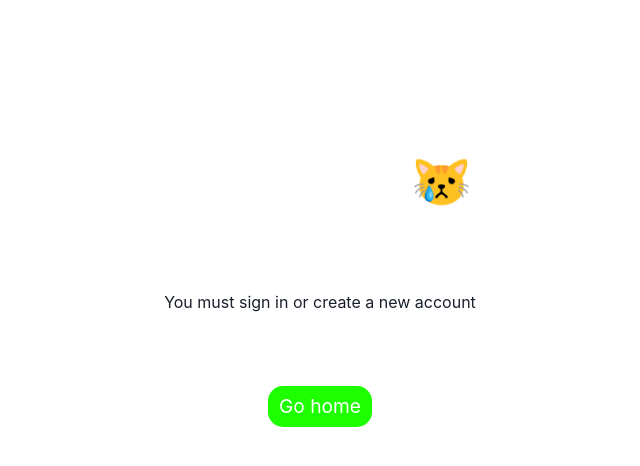
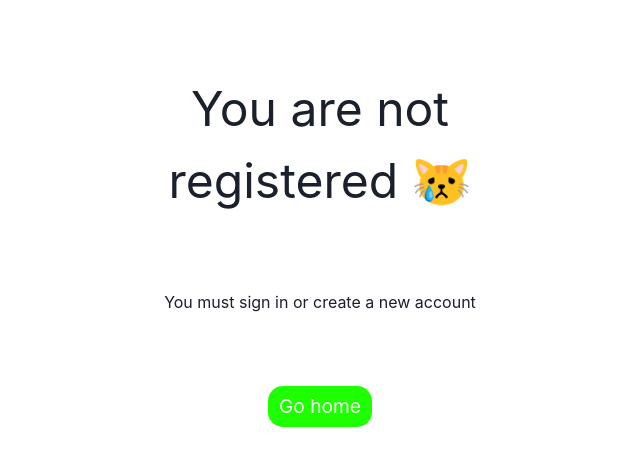
Before and after one commit to Daniel7R/socket_chat_front, a Next.js app: page /not-found in a window 1280 px wide. Shown: the top 466 px of the page, without its empty margins (320-960 px from the left). Built offline with nearby package versions, Linux system fonts and the light colour scheme; no server answers.

Commit message:
[ADD] chakra

```diff
--- a/src/pages/not-found.jsx
+++ b/src/pages/not-found.jsx
@@ -27,7 +27,6 @@ const notFound = () => {
           style={{
             fontSize: "3rem",
             textAlign: "center",
-            color: "#ffffff",
           }}
         >
           You are not registered 😿
```
